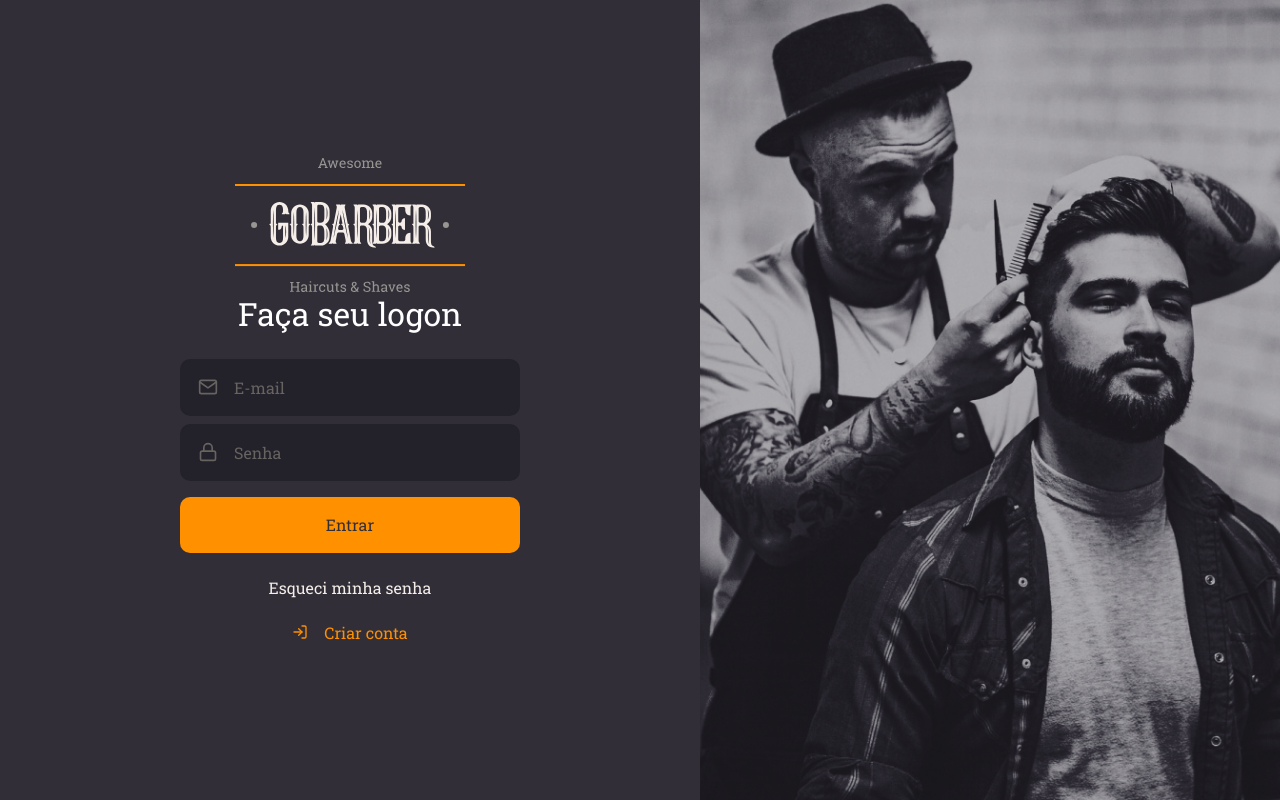
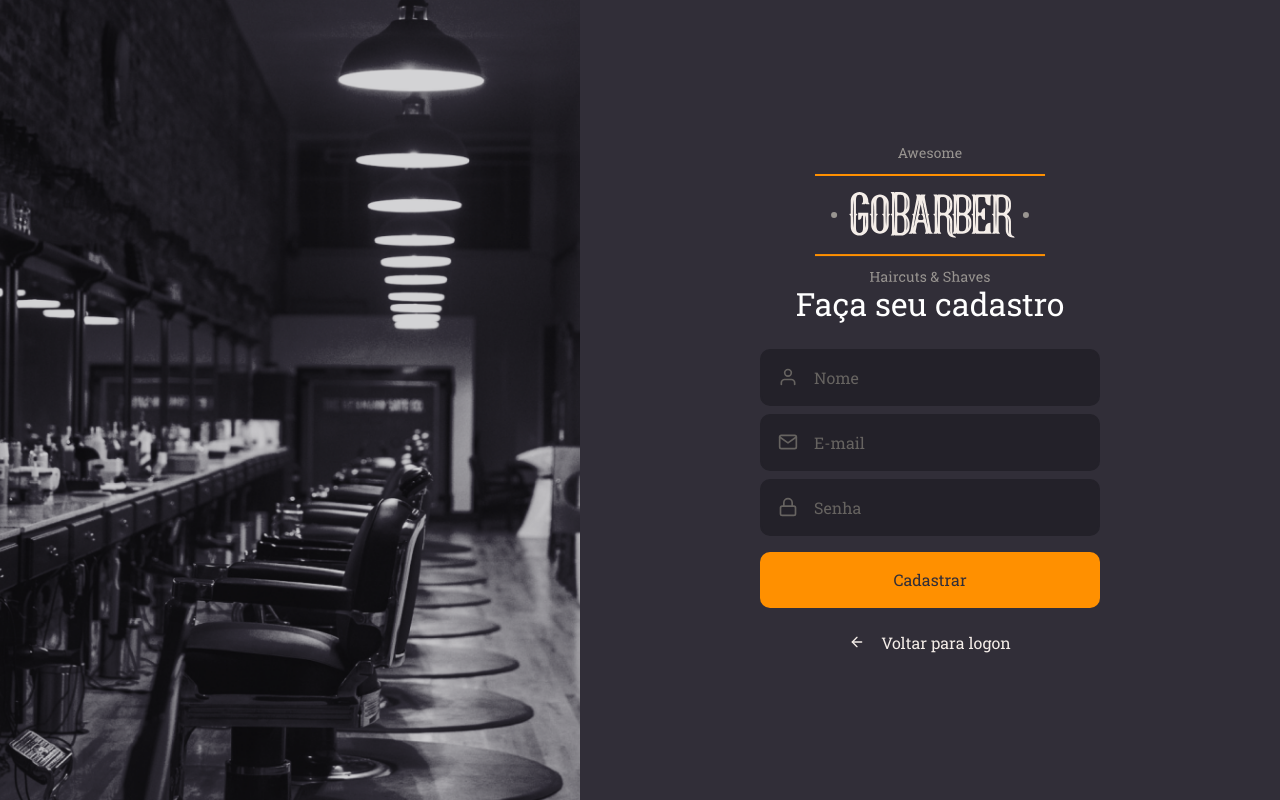
Before and after one commit to denis-souzaa/gostack-gobarber-web, a React (Create React App) app: page / in a window 1280 px wide. Built offline with nearby package versions, Linux system fonts and the light colour scheme.

Commit message:
page register

```diff
--- a/src/App.tsx
+++ b/src/App.tsx
@@ -2,11 +2,12 @@
 
 import GlobalStyle from './styles/global';
 
-import SignIn from './pages/SignIn';
+// import SignIn from './pages/SignIn';
+import SignUp from './pages/SignUp';
 
 const App: React.FC = () => (
   <>
-    <SignIn />
+    <SignUp />
     <GlobalStyle />
   </>
 );
--- /dev/null
+++ b/src/pages/SignUp/index.tsx
@@ -0,0 +1,33 @@
+import React from 'react';
+import {
+  FiArrowLeft, FiMail, FiLock, FiUser,
+} from 'react-icons/fi';
+
+import logoImg from '../../assets/logo.svg';
+
+import { Container, Content, Background } from './styles';
+
+import Input from '../../components/Input';
+import Button from '../../components/Button';
+
+const SignUp: React.FC = () => (
+  <Container>
+    <Background />
+    <Content>
+      <img src={logoImg} alt="GoBarber" />
+      <form>
+        <h1>Faça seu cadastro</h1>
+        <Input icon={FiUser} name="nome" type="text" placeholder="Nome" />
+        <Input icon={FiMail} name="email" type="text" placeholder="E-mail" />
+        <Input icon={FiLock} name="password" type="password" placeholder="Senha" />
+        <Button type="submit">Cadastrar</Button>
+      </form>
+      <a href="account">
+        <FiArrowLeft />
+        Voltar para logon
+      </a>
+    </Content>
+  </Container>
+);
+
+export default SignUp;
--- /dev/null
+++ b/src/pages/SignUp/styles.ts
@@ -0,0 +1,65 @@
+import styled from 'styled-components';
+import { shade } from 'polished';
+import backgroundSignUpImg from '../../assets/sign-up-background.png';
+
+export const Container = styled.div`
+    height:100vh;
+
+    display:flex;
+    align-items:stretch;
+`;
+export const Content = styled.div`
+    display:flex;
+    flex-direction:column;
+    align-items:center;
+
+    place-content:center;
+    width:100%;
+    max-width:700px;
+
+    form{
+        margin:0 80px;
+        width:340px;
+        text-align:center;
+    }
+
+    h1{
+        margin-bottom:24px;
+    }
+
+    a{
+        color:#f4ede8;
+        display:block;
+        margin-top:24px;
+        text-decoration:none;
+        transition: color 0.2s;
+
+        &:hover{
+            color: ${shade(0.2, '#f4ede8')}
+        }
+    }
+
+    > a{
+        color:#f4ede8;
+        display:block;
+        margin-top:24px;
+        text-decoration:none;
+        transition: color 0.2s;
+
+        display:flex;
+        align-items:center;
+
+        &:hover{
+            color: ${shade(0.2, '#f4ede8')}
+        }
+
+        svg{
+            margin-right:16px;
+        }
+    }
+`;
+export const Background = styled.div`
+    flex:1;
+    background:url(${backgroundSignUpImg}) no-repeat center;
+    background-size:cover;
+`;
```
Also changed, not shown: src/assets/sign-up-background.png (added).
